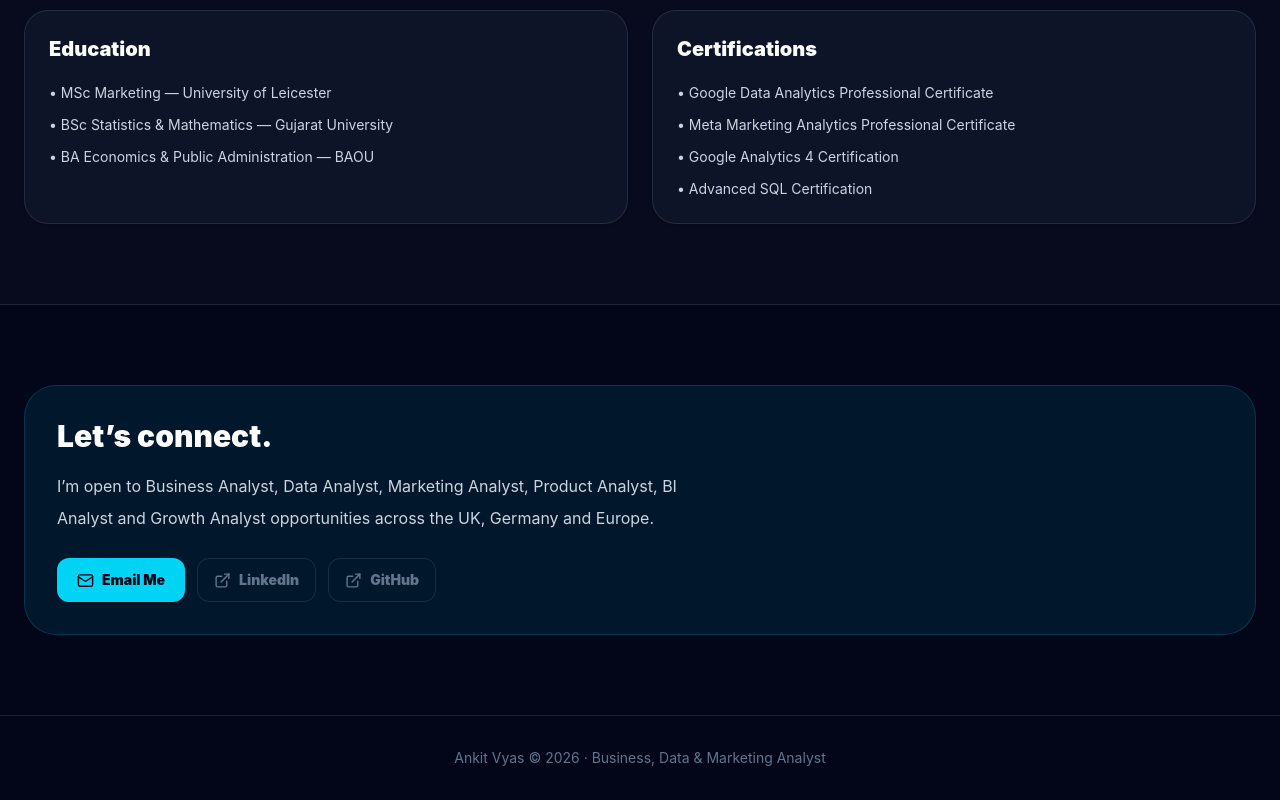
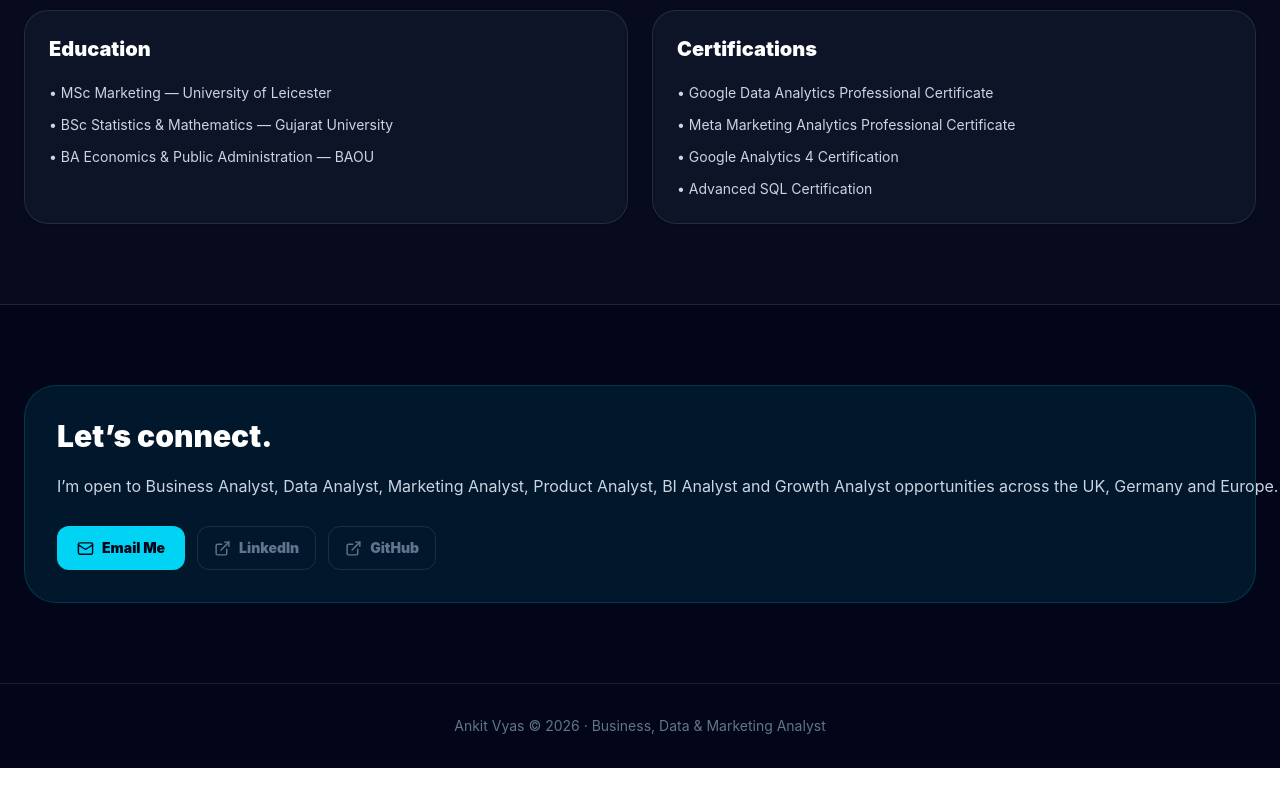
Before and after one commit to MrDawnOP/ankit-vyas-analytics-portfolio, a React (Vite) app: page / in a window 1280 px wide. Shown: the part 4282-5082 px from the top of the page. After the commit the page ends 5050 px from the top, so only its background shows below. Built offline with nearby package versions, Linux system fonts and the light colour scheme.

Commit message:
Update portfolio Zalando dashboard link

```diff
--- a/src/App.jsx
+++ b/src/App.jsx
@@ -25,7 +25,7 @@ const profile = {
 };
 
 const zalandoDashboard =
-  'https://zalando-style-customer-segmentation-roi-voxh-ntbpsdy74.vercel.app/';
+  'https://zalando-dashboard-website-bgrmhyo57-mrdawnops-projects.vercel.app/';
 
 const skills = [
   'SQL',
@@ -476,7 +476,7 @@ function App() {
         <section id="contact" className="mx-auto max-w-7xl px-6 py-20">
           <div className="rounded-[2rem] border border-cyan-500/20 bg-cyan-500/10 p-8">
             <h2 className="text-3xl font-black text-slate-950 dark:text-white">Let’s connect.</h2>
-            <p className="mt-4 max-w-2xl leading-8 text-slate-600 dark:text-slate-300">
+            <p className="mt-4 max-w-none leading-8 text-slate-600 dark:text-slate-300 lg:whitespace-nowrap">
               I’m open to Business Analyst, Data Analyst, Marketing Analyst, Product Analyst, BI Analyst and Growth Analyst opportunities across the UK, Germany and Europe.
             </p>
 
```
